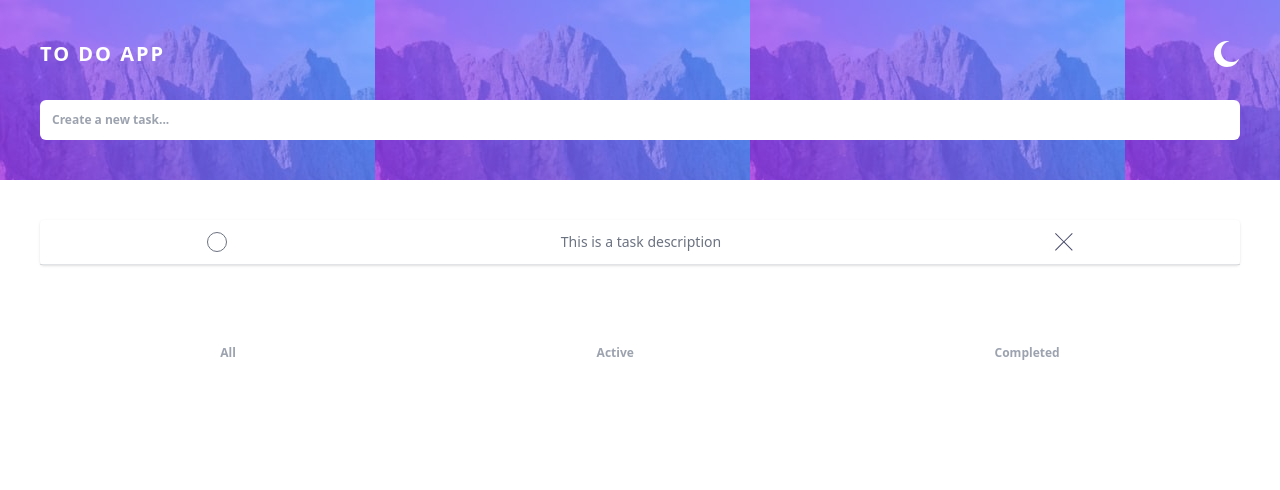
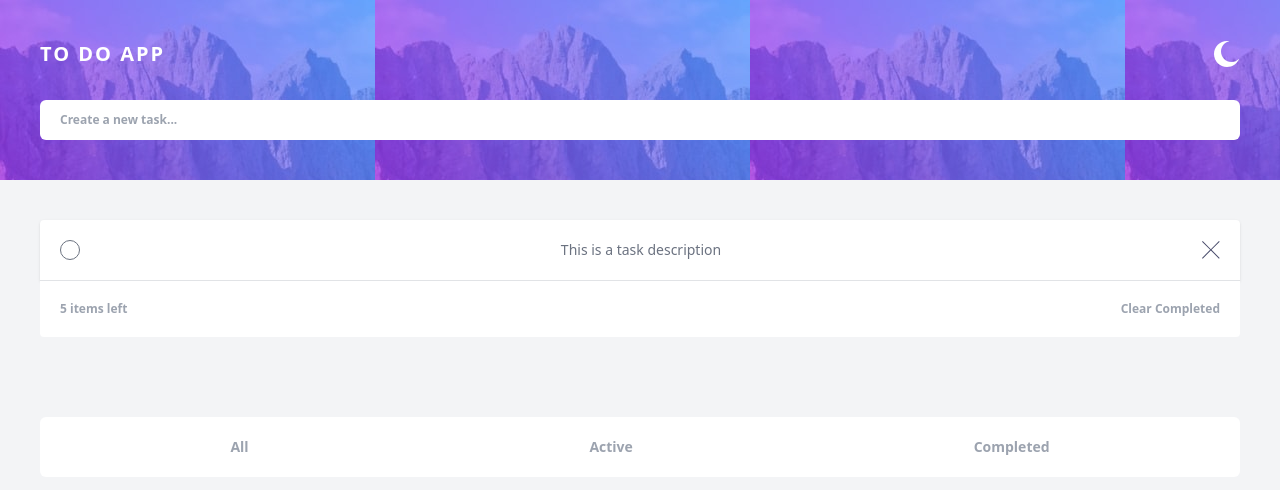
Before and after one commit to CandelaOlha/tailwind-react-to-do-app, a React (Vite) app: page / in a window 1280 px wide. Shown: the top 490 px of the page. Built offline with nearby package versions, Linux system fonts and the light colour scheme.

Commit message:
fixed some styles

```diff
--- a/src/App.jsx
+++ b/src/App.jsx
@@ -3,7 +3,7 @@ import CrossIcon from "./components/icons/CrossIcon";
 
 const App = () => {
   return (
-    <div>
+    <div className="bg-gray-100 h-screen">
       <header className="bg-[url('./assets/bg-mobile-light.jpg')] p-10">
         <div className="flex justify-between mb-8">
           <h1 className="uppercase text-xl text-white font-bold tracking-widest">
@@ -16,14 +16,14 @@ const App = () => {
         <form>
           <input
             type="text"
-            className="container p-3 rounded-md text-xs text-gray-400 font-semibold"
+            className="container py-3 px-5 rounded-md text-xs text-gray-400 font-semibold"
             placeholder="Create a new task..."
           />
         </form>
       </header>
       <main className="p-10">
-        <div className="bg-white shadow rounded">
-          <article className="flex justify-around py-3 border-b border-gray-500 border-opacity-20 border-solid">
+        <div className="bg-white shadow rounded-t">
+          <article className="flex justify-between p-5 border-b border-gray-500 border-opacity-20 border-solid">
             <button className="h-5 w-5 border border-gray-500 border-solid rounded-full"></button>
             <p className="text-sm text-gray-500 font-medium">
               This is a task description
@@ -33,14 +33,20 @@ const App = () => {
             </button>
           </article>
         </div>
+        <section className="bg-white rounded-b flex justify-between p-5">
+          <p className="text-xs text-gray-400 font-semibold">5 items left</p>
+          <button className="text-xs text-gray-400 font-semibold">
+            Clear Completed
+          </button>
+        </section>
       </main>
-      <footer className="flex justify-around p-10">
-        <button className="text-xs text-gray-400 font-semibold">All</button>
-        <button className="text-xs text-gray-400 font-semibold">Active</button>
-        <button className="text-xs text-gray-400 font-semibold">
+      <section className="flex justify-around bg-white rounded-md p-5 m-10">
+        <button className="text-sm text-gray-400 font-semibold">All</button>
+        <button className="text-sm text-gray-400 font-semibold">Active</button>
+        <button className="text-sm text-gray-400 font-semibold">
           Completed
         </button>
-      </footer>
+      </section>
     </div>
   );
 };
```
